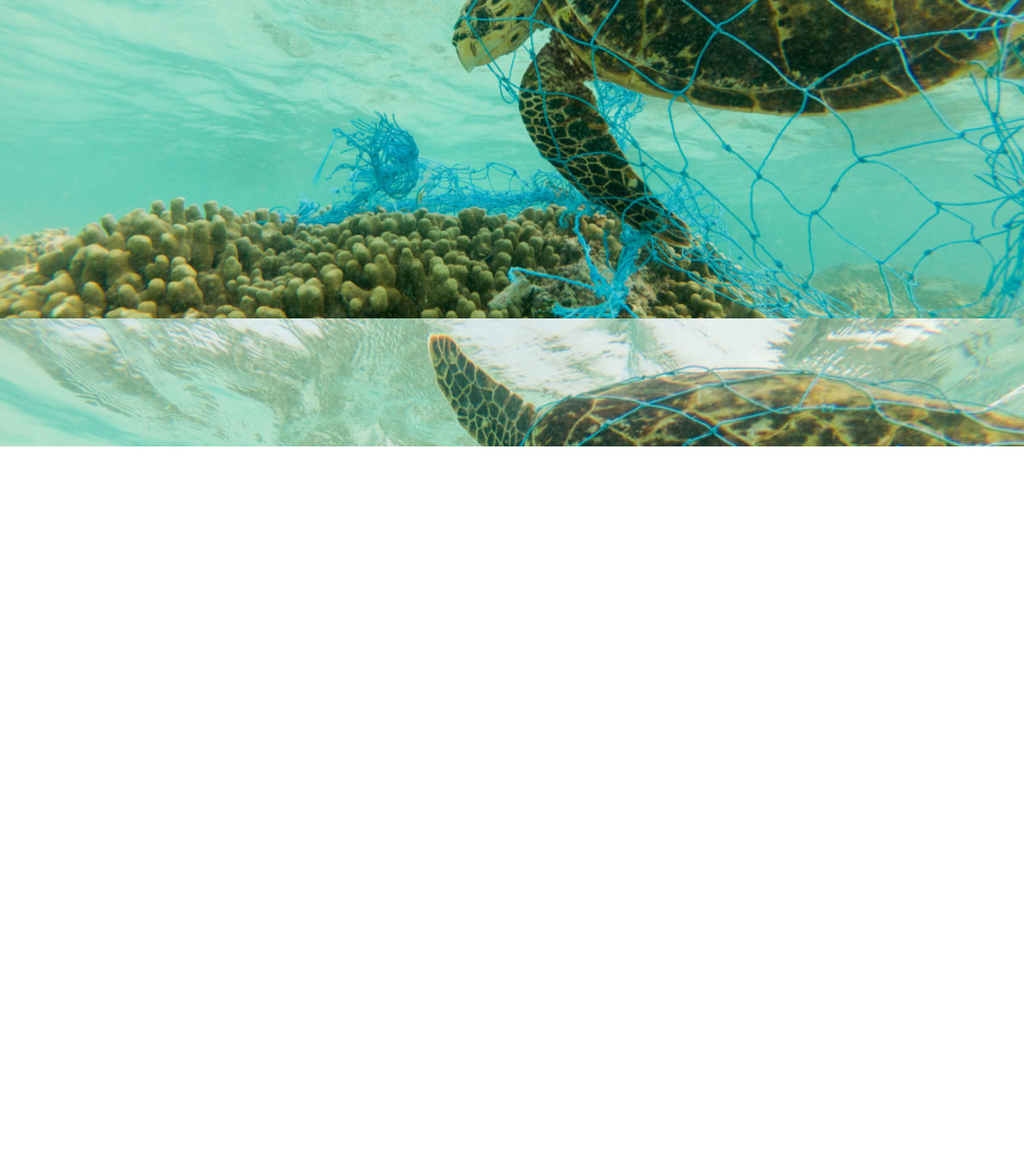
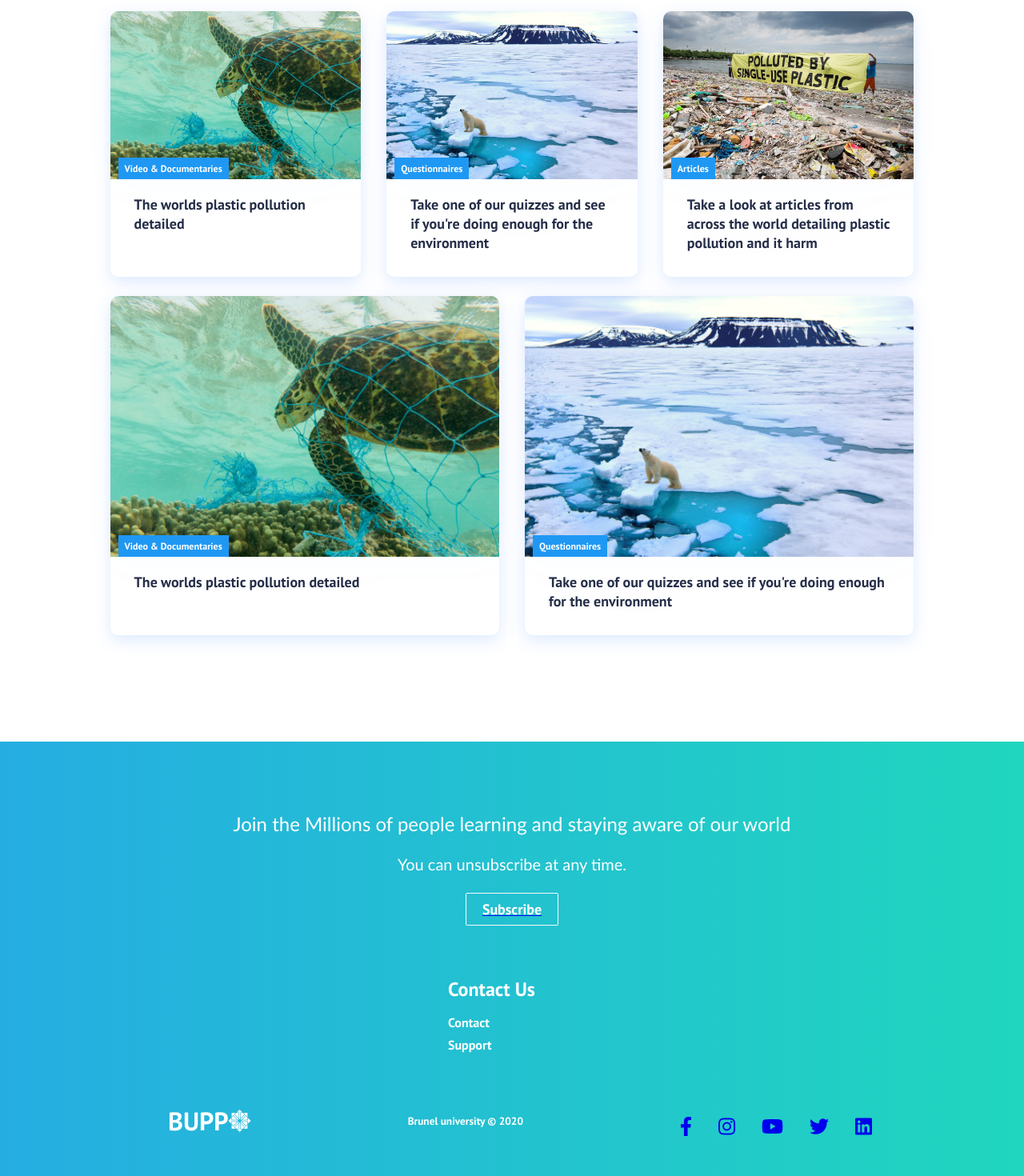
Before and after one commit to D-bose-commits/Plastic-pollution-react, a React (Create React App) app: page /articles in a window 1280 px wide. Shown: the part 242-1712 px from the top of the page at 80% size. Before the commit the page ends 800 px from the top, so only its background shows below. Built offline with nearby package versions, Linux system fonts and the light colour scheme.

Commit message:
Made changes to articles

```diff
--- a/src/App.css
+++ b/src/App.css
@@ -7,8 +7,9 @@
 
 .home,
 .videosdocumentaries,
-.articles,
-.questionnaires,
+.Articles,
+.questionnaire,
+.quizzes,
 .sign-up
 {
   display: flex;
@@ -29,7 +30,7 @@
 }
 
 .questionnaire {
-  background-image: url('/public/images/img-2.jpg');
+  background-image: url('/images/img-2.jpg');
   background-position: center;
   background-size: cover;
   background-repeat: no-repeat;
@@ -39,18 +40,21 @@
   height: auto;
 }
 
-.article {
-margin: 30px auto;
+.articles {
+background-image: url('/images/img-10.jpg');
+background-position: center;
+background-size: cover;
+background-repeat: no-repeat;
+margin:20px auto;
 display: grid;
 grid-template-columns: repeat(3, 1fr);
 grid-gap: 10px;
 
 }
-.articles-wrapper1{
+.articles-wrapper{
   opacity: 0.8;
   position: auto;
   background-color: #fff;
-  color:blue;
   font-size: 30px;
   padding: 10pt;
 
--- a/src/App.js
+++ b/src/App.js
@@ -7,6 +7,7 @@ import './App.css';
 import Home from './components/pages/Home';
 import { BrowserRouter as Router, Switch, Route } from 'react-router-dom';
 import VideosDocumentaries from './components/pages/VideosDocumentaries';
+import Articles from './components/pages/Articles';
 
 
 // import SignUp from './components/pages/SignUp';
@@ -35,6 +36,7 @@ function App() {
           <Route path='/' exact component={Home} />
           <Route path='/videosdocumentaries' component={VideosDocumentaries}/>
           <Route path='/questionnaire' component={Questionnaires} />
+          <Route path='/articles' component={Articles} />
           <Route path='/News' render={()=> <NewsContextProvider>
               <News />
             </NewsContextProvider>} />
--- /dev/null
+++ b/src/components/ArticleCards.js
@@ -0,0 +1,51 @@
+import React from 'react';
+import './Cards.css';
+import CardItem from './CardItem';
+
+function ArticleCard() {
+  return (
+    <div className='cards'>
+      <h1>Check out our Resources for spreading Awareness!</h1>
+      <div className='cards__container'>
+        <div className='cards__wrapper'>
+          <ul className='cards__items'>
+            <CardItem
+              src='images/img-9.jpg'
+              text='The worlds plastic pollution detailed'
+              label='Video & Documentaries'
+              path='/videosdocumentaries'
+            />
+            <CardItem
+              src='images/img-2.jpg'
+              text="Take one of our quizzes and see if you're doing enough for the environment"
+              label='Questionnaires'
+              path='/questionnaires'
+            />
+            <CardItem
+              src='images/img-3.jpg'
+              text='Take a look at articles from across the world detailing plastic pollution and it harm'
+              label='Articles'
+              path='/articles'
+            />
+          </ul>
+          <ul className='cards__items'>
+          <CardItem
+              src='images/img-9.jpg'
+              text='The worlds plastic pollution detailed'
+              label='Video & Documentaries'
+              path='/videosdocumentaries'
+            />
+            <CardItem
+              src='images/img-2.jpg'
+              text="Take one of our quizzes and see if you're doing enough for the environment"
+              label='Questionnaires'
+              path='/questionnaires'
+            />
+          </ul>
+        </div>
+      </div>
+    </div>
+  );
+}
+
+export default ArticleCard;
--- a/src/components/Footer.css
+++ b/src/components/Footer.css
@@ -96,6 +96,7 @@
 /* Social Icons */
 .social-icon-link {
   color: #fff;
+  color:inherit;
   font-size: 24px;
 }
 
@@ -115,6 +116,10 @@
 
 .social-icons {
   display: flex;
+  color:inherit;
+  color: #fff;
+  text-decoration: none ;
+  border:0px ;
   justify-content: space-between;
   align-items: center;
   width: 240px;
--- a/src/components/Footer.js
+++ b/src/components/Footer.js
@@ -14,15 +14,7 @@ function Footer() {
           You can unsubscribe at any time.
         </p>
         <div className='input-areas'>
-          <form>
-            <input
-              className='footer-input'
-              name='email'
-              type='email'
-              placeholder='Your Email'
-            />
             <Button buttonStyle='btn--outline'>Subscribe</Button>
-          </form>
         </div>
       </section>
       <div class='footer-links'>
@@ -42,47 +34,53 @@ function Footer() {
               <i class="fab fa-centos" />
             </Link>
           </div>
+
           <small class='website-rights'>Brunel university © 2020</small>
           <div class='social-icons'>
             <Link
               class='social-icon-link facebook'
-              to='www.facebook.com'
-              target='_blank'
               aria-label='Facebook'
-            >
-              <i class='fab fa-facebook-f' />
+              target="_blank"
+              >
+            <a target="_blank" href="https://www.facebook.com/">
+            <i class='fab fa-facebook-f' /></a>
             </Link>
+
             <Link
               class='social-icon-link instagram'
-              to='www.instagram.com'
-              target='_blank'
               aria-label='Instagram'
+              target="_blank"
             >
-              <i class='fab fa-instagram' />
+            <a target="_blank" href="https://www.instagram.com/"  rel="https://www.instagram.com/">
+            <i class='fab fa-instagram' /></a>
             </Link>
+
             <Link
               class='social-icon-link youtube'
-              to='www.youtube.com'
-              target='_blank'
               aria-label='Youtube'
+              target="_blank"
             >
-              <i class='fab fa-youtube' />
+             <a target="_blank" href="https://www.youtube.com/"  rel="https://www.youtube.com/">
+             <i class='fab fa-youtube' /></a>
             </Link>
+
             <Link
               class='social-icon-link twitter'
-              to='www.twitter.com'
-              target='_blank'
               aria-label='Twitter'
+              target="_blank"
+
             >
-              <i class='fab fa-twitter' />
+              <a target="_blank" href="https://www.twitter.com/"  rel="https://www.twitter.com/">
+              <i class='fab fa-twitter' /></a>
             </Link>
+
             <Link
               class='social-icon-link linkedin'
-              to='www.Linkedin.com'
-              target='_blank'
               aria-label='LinkedIn'
+              target="_blank"
             >
-              <i class='fab fa-linkedin' />
+              <a target="_blank" href="https://www.linkedin.com/"  rel="https://www.linkedin.com/">
+              <i class='fab fa-linkedin' /></a>
             </Link>
           </div>
         </div>
--- a/src/components/HeroSection.js
+++ b/src/components/HeroSection.js
@@ -17,14 +17,6 @@ function HeroSection() {
         >
           GET STARTED
         </Button>
-        <Button
-          className='btns'
-          buttonStyle='btn--primary'
-          buttonSize='btn--large'
-          onClick={console.log('hey')}
-        >
-          WATCH TRAILER <i className='far fa-play-circle' />
-        </Button>
       </div>
     </div>
   );
--- a/src/components/pages/Articles.js
+++ b/src/components/pages/Articles.js
@@ -3,39 +3,11 @@ import '../../App.css';
 
 import Footer from '../Footer';
 import { Link } from 'react-router-dom';
+import ArticleCard from '../ArticleCards';
 
 export default function Articles() {
   return  <>
-
-
-          <div className='articles'>
-
-            <div className='articles-wrapper'>
-            <h1>Articles on Plastic Pollution</h1>
-            <a href="https://ourworldindata.org/plastic-pollution?utm_source=newsletter" rel="Plastic pollution - www.ourworlddata.com">
-              Plastic pollution - www.ourworlddata.com</a>
-            <div className='articles-wrapper'>
-            <a href="http://www.int-res.com/articles/meps/37/m037p295.pdf" rel=">Marine birds and plastic pollution - www.int-res.com">
-            Marine birds and plastic pollution - www.int-res.com</a>
-            </div>
-            <div className='articles-wrapper'>
-            <Link to='https://journals.plos.org/plosone/article?id=10.1371/journal.pone.0111913&xid=17259,15700021,15700124,15700149,15700168,15700173,15700186,15700191,15700201'>Plastic Pollution in the World's Ocean - https://journals.plos.org/</Link>
-            </div>
-            <div className='articles-wrapper'>
-            <Link to='https://www.sciencedirect.com/science/article/abs/pii/S0269749117334310'>Plastic pollution in islands of the Atlantic Ocean - www.sciencedirect.com </Link>
-            </div>
-            <div className='articles-wrapper'>
-            <Link to='https://www.pnas.org/content/114/38/9994.short'>Threat of plastic pollution to seabirds is global - www.pnas.org</Link>
-            </div>
-            <div className='articles-wrapper'>
-            <Link to='https://www.sciencedirect.com/science/article/abs/pii/S0025326X12006224'>Plastic pollution in the South Pacific - www.sciencedirect.com</Link>
-            </div>
-            <div className='articles-wrapper'>
-            <Link to='https://www.nature.com/articles/544297a/'>Sea change for plastic pollution - www.nature.com</Link>
-            </div>
-            </div>
-
-          </div>
+          <ArticleCard />
           <Footer/>
 </>
 
--- a/src/components/pages/Questionnaire.js
+++ b/src/components/pages/Questionnaire.js
@@ -1,5 +1,6 @@
 import Iframe from 'react-iframe'
 import React from 'react';
+import Footer from '../Footer';
 import '../../App.css';
 
 export default function Questionnaires() {
@@ -9,5 +10,6 @@ export default function Questionnaires() {
     <div className='questionnaire'>
     <Iframe url="https://docs.google.com/forms/d/e/1FAIpQLSfQwCnuC3HDjt3AxOJ-KGhDU6tXJMQL8l274JxPl7_pfJChJg/viewform?embedded=true" width="640" height="1414" frameborder="0" marginheight="0" marginwidth="0"/>
     </div>
+    <Footer />
     </>
   }
--- a/src/components/pages/VideosDocumentaries.js
+++ b/src/components/pages/VideosDocumentaries.js
@@ -45,5 +45,7 @@ function VideosDocumentaries() {
             <ReactPlayer className="VideoPlayer" url="https://www.youtube.com/watch?v=1acjqraXMhs&feature=youtu.be" />
         </div>
      </div>
+
 }
+
 export default VideosDocumentaries;
--- a/src/components/pages/quizzes.js
+++ b/src/components/pages/quizzes.js
@@ -3,6 +3,7 @@ import '../../App.css';
 import Quiz2 from './Quiz2';
 import Quiz3 from './Quiz3';
 import Footer from '../Footer';
+
 function quizzes() {
   return (
     <>
```
Also changed, not shown: public/images/img-10.jpg (added).
